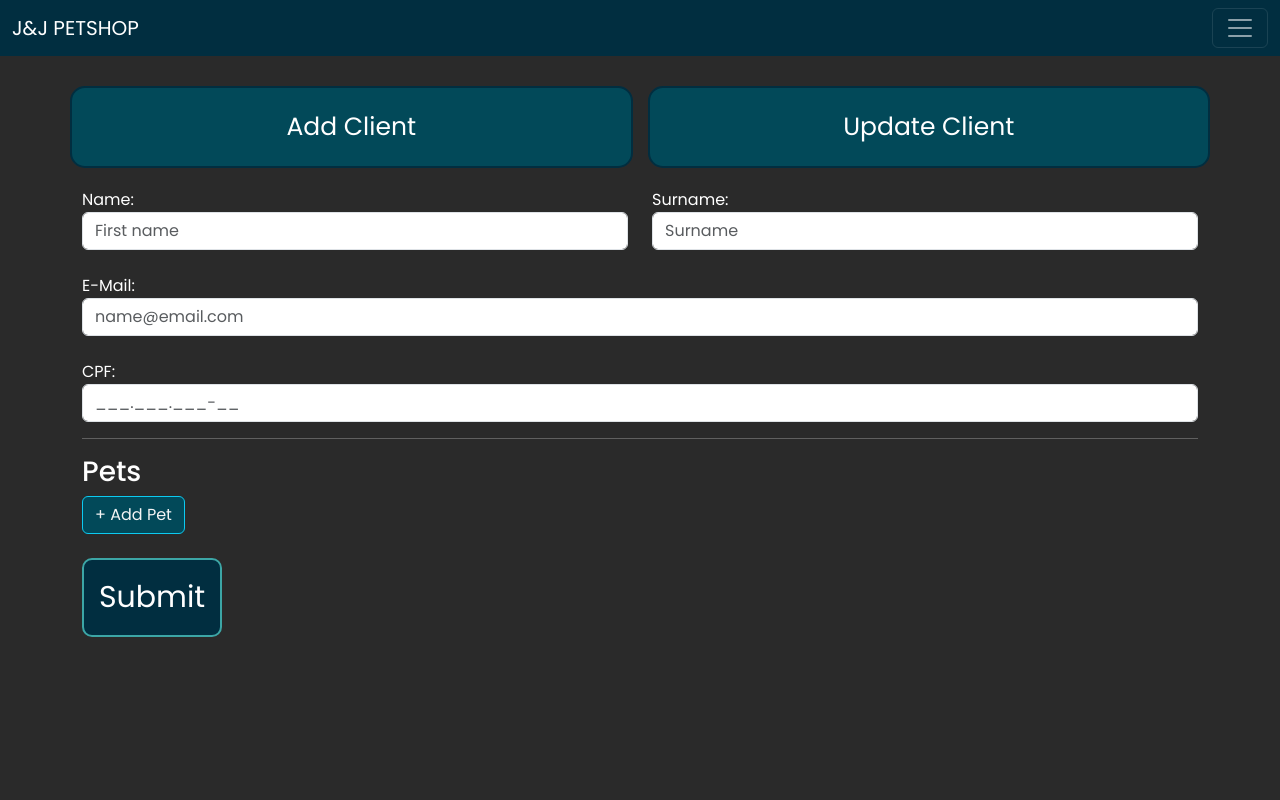
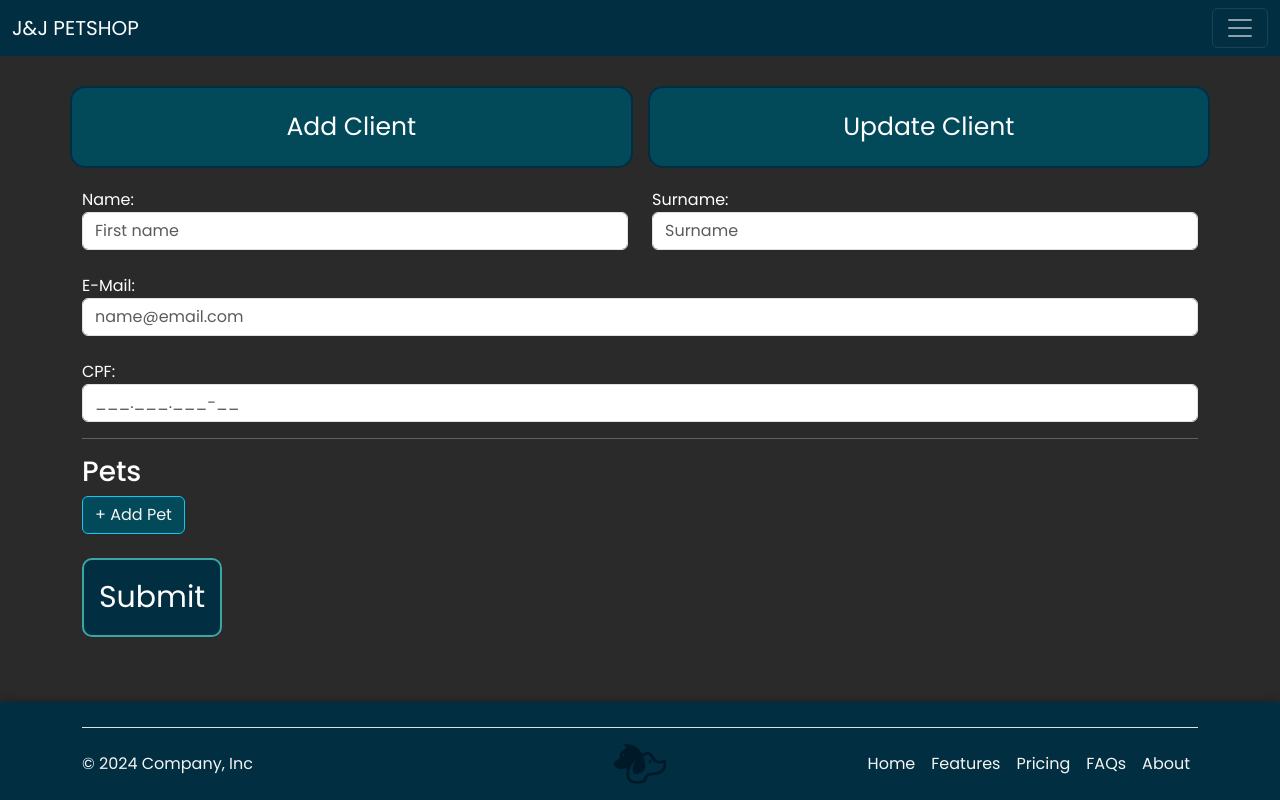
Before and after one commit to edmar-bevilaqua/Django-Project, a Django app: page /clientes/ in a window 1280 px wide. Run offline with Django 5.2, Linux system fonts and the light colour scheme; data that the repository does not hold is empty.

Commit message:
Change style and create first version of index.html
This is an update for the css styling and the first version of the homepage (index.html).

```diff
--- a/J&J/urls.py
+++ b/J&J/urls.py
@@ -15,13 +15,13 @@ Including another URLconf
     2. Add a URL to urlpatterns:  path('blog/', include('blog.urls'))
 """
 from django.contrib import admin
-from django.urls import path, include
-
+from django.urls import path, include, re_path
+from . import views
 import clientes
 
 urlpatterns = [
     path("admin/", admin.site.urls),
     path('clientes/', include('clientes.urls')),
     path("servicos/", include('servicos.urls')),
-    path("", clientes.views.clientes)
+    re_path("", views.index, name='index')
 ]
--- /dev/null
+++ b/J&J/views.py
@@ -0,0 +1,4 @@
+from django.shortcuts import render
+
+def index(request):
+    return render(request, '../templates/index.html')
--- a/templates/base.html
+++ b/templates/base.html
@@ -19,7 +19,7 @@
 
     <nav class="navbar navbar-dark" aria-label="First navbar example">
         <div class="container-fluid">
-          <a class="navbar-brand" href="#">J&amp;J PETSHOP</a>
+          <a class="navbar-brand" href="{% url 'index' %}">J&amp;J PETSHOP</a>
           <button class="navbar-toggler" type="button" data-bs-toggle="collapse" data-bs-target="#navbarsExample01" aria-controls="navbarsExample01" aria-expanded="false" aria-label="Toggle navigation">
             <span class="navbar-toggler-icon"></span>
           </button>
@@ -27,13 +27,13 @@
           <div class="collapse navbar-collapse" id="navbarsExample01">
             <ul class="navbar-nav me-auto mb-2">
               <li class="nav-item">
-                <a class="nav-link active" aria-current="page" href="#">Home</a>
+                <a class="nav-link secondary" aria-current="page" href="{% url 'index' %}">Home</a>
               </li>
               <li class="nav-item dropdown">
                 <a class="nav-link dropdown-toggle" href="#" data-bs-toggle="dropdown" aria-expanded="false">Clients</a>
                 <ul class="dropdown-menu">
                   <li><a class="dropdown-item" href="{% url 'clientes' %}">Add / Update Client</a></li>
-                  <li><a class="dropdown-item" href="#">List Clients</a></li>
+                  <li><a class="dropdown-item" href="{% url 'list_clients' %}">List Clients</a></li>
                 </ul>
               </li>
               <li class="nav-item dropdown">
@@ -55,6 +55,27 @@
 
     {% block 'body' %}
     {% endblock %}
+
+    <div class="container-fluid" id="footer">
+        <div class="container">
+            <footer class="d-flex flex-wrap justify-content-between align-items-center py-3 border-top">
+            <p class="col-md-4 mb-0">&copy; 2024 Company, Inc</p>
+
+            <a href="{% url 'index' %}" class="col-md-4 d-flex align-items-center justify-content-center mb-3 mb-md-0 me-md-auto link-body-emphasis text-decoration-none">
+                <img src="/static/servicos/images/dog_png.png" alt="">
+            </a>
+
+            <ul class="nav col-md-4 justify-content-end">
+                <li class="nav-item"><a href="{% url 'index' %}" class="nav-link px-2">Home</a></li>
+                <li class="nav-item"><a href="#" class="nav-link px-2">Features</a></li>
+                <li class="nav-item"><a href="#" class="nav-link px-2">Pricing</a></li>
+                <li class="nav-item"><a href="#" class="nav-link px-2">FAQs</a></li>
+                <li class="nav-item"><a href="#" class="nav-link px-2">About</a></li>
+            </ul>
+            </footer>
+        </div>
+    </div>
+
     <script src="https://cdn.jsdelivr.net/npm/jquery@3.5.1/dist/jquery.slim.min.js"></script>
     <script src="https://cdn.jsdelivr.net/npm/bootstrap@5.3.3/dist/js/bootstrap.bundle.min.js" integrity="sha384-YvpcrYf0tY3lHB60NNkmXc5s9fDVZLESaAA55NDzOxhy9GkcIdslK1eN7N6jIeHz" crossorigin="anonymous"></script>
   </body>
--- a/templates/static/clientes/js/clientes.js
+++ b/templates/static/clientes/js/clientes.js
@@ -173,3 +173,30 @@ function deleteRow(button) {
     console.log(row)
     row.parentNode.removeChild(row); // Remove the row
 }
+
+function filter_table() {
+    let input, table, tr, td, i, txtValue;
+
+    input = document.getElementById('filter').value;
+    table = document.getElementById('services_list');
+    tr = table.getElementsByTagName('tr');
+
+    if (input == 'ALL') {
+        for (i = 1; i < tr.length; i++) {
+            tr[i].style.display = "";
+        }
+    } else {
+        // Looping through all table rows, hiding those that don't match the search query
+        for (i = 1; i < tr.length; i++) {
+            td = tr[i].getElementsByTagName('td')[0];
+            if (td) {
+                txtValue = td.textContent || td.innerText;
+                if (txtValue.indexOf(input) > -1) {
+                    tr[i].style.display = "";
+                } else {
+                    tr[i].style.display = "none";
+                }
+            }
+        }
+    }
+}
--- a/templates/static/general/css/base.css
+++ b/templates/static/general/css/base.css
@@ -12,10 +12,13 @@ html, body {
     margin: 0;
     padding: 0;
     box-sizing: border-box;
+    display: flex;
+    flex-direction: column;
 }
 .home-section{
   background: #2A2A2A;
   color: white;
+  margin-bottom: 50px;
 }
 
 .container {
@@ -63,3 +66,24 @@ html, body {
 .dropdown-item:hover {
     background-color: var(--light-color);
 }
+
+#footer {
+    background-color: var(--dark-color);
+    margin-top: auto;
+    display: flex;
+    box-shadow: 0 0 10px rgba(0, 0, 0, 0.3)
+}
+
+#footer p, #footer a {
+    color: whitesmoke;
+}
+
+#footer .container {
+    margin-top: auto;
+    padding-top: 25px;
+}
+
+#footer img {
+    height: 40px;
+    width: 52px;
+}
```
Also changed, not shown: templates/index.html (added, +10 -0 lines), clientes/models.py (line endings or trailing spaces), templates/static/servicos/images/dog_png.png (added).
